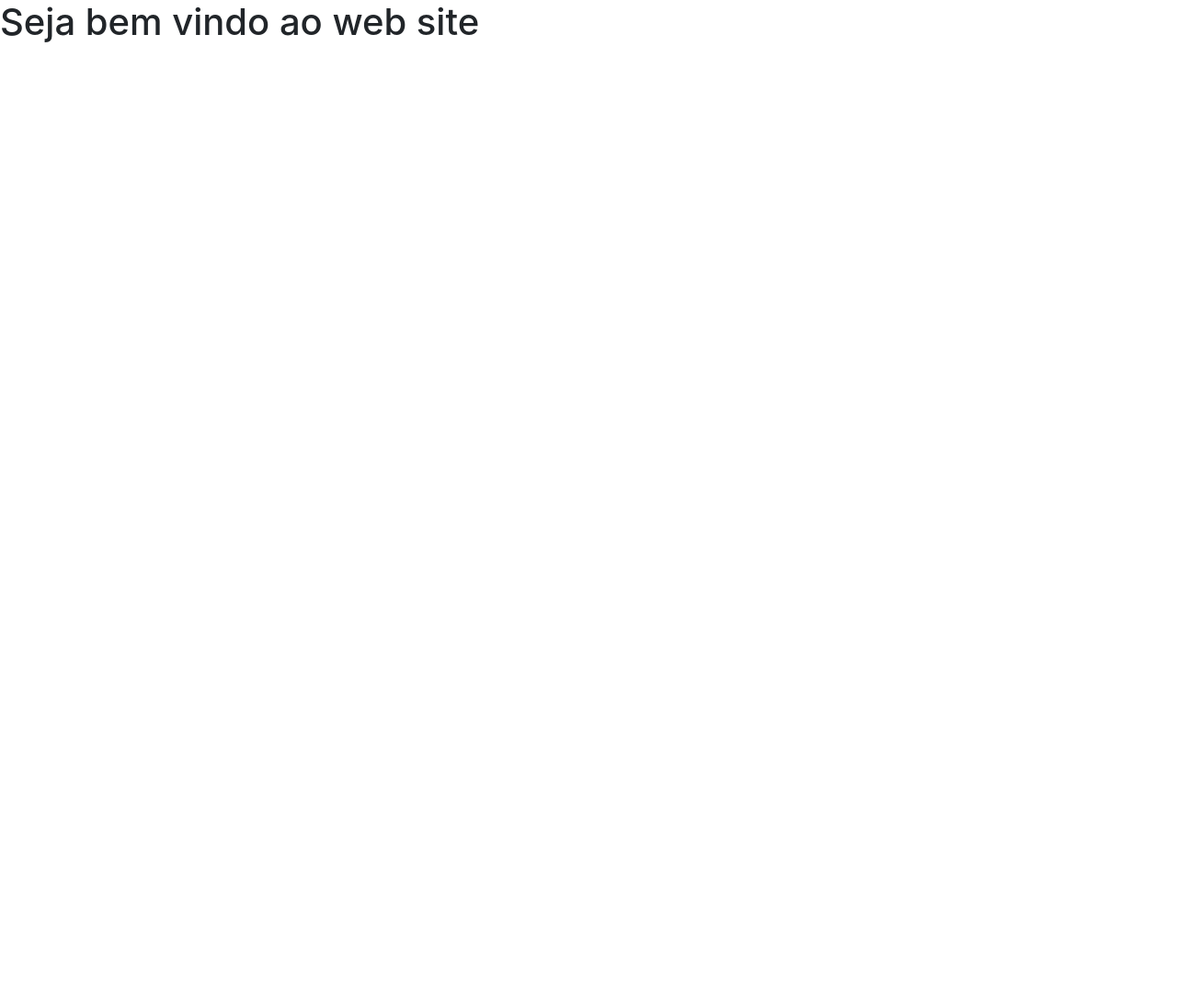
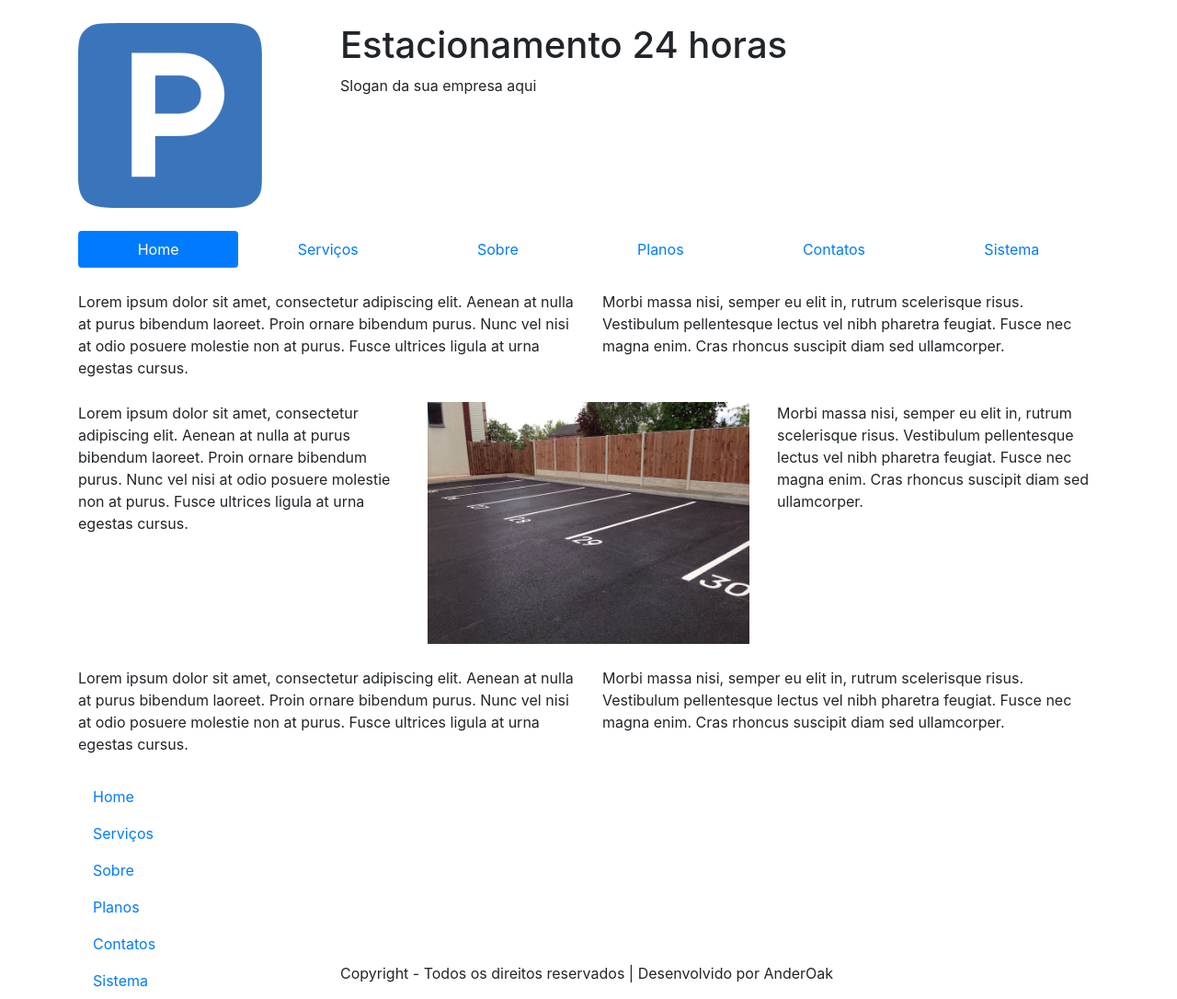
Before and after one commit to anderoak/projeto_estacionamento, a Django app: page / in a window 1280 px wide. Shown: the whole page at 92% size. Before the commit the page ends 46 px from the top, so only its background shows below. Run offline with Django 3.2, Linux system fonts and the light colour scheme; some libraries are stand-ins or nearby versions.

Commit message:
Implementa layout da página home do website

```diff
--- a/estacionamento/settings.py
+++ b/estacionamento/settings.py
@@ -128,6 +128,7 @@ STATIC_ROOT = os.path.join(BASE_DIR, 'staticfiles')
 
 STATICFILES_DIRS = [
     os.path.join(BASE_DIR, "static"),
+    os.path.join(BASE_DIR, "website/static"),
 ]
 
 LOGIN_URL = 'home'
--- /dev/null
+++ b/website/static/css/style.css
@@ -0,0 +1,13 @@
+.title-website {
+    display: table-cell;
+    vertical-align:bottom;
+}
+
+.footer-website{
+    bottom:0;
+    position:absolute;
+}
+
+.row-space {
+    margin-top: 25px;
+}
--- a/website/templates/website/base.html
+++ b/website/templates/website/base.html
@@ -6,11 +6,16 @@
     <meta name="viewport" content="width=device-width, initial-scale=1.0">
     <meta http-equiv="X-UA-Compatible" content="ie=edge">
     <link rel="stylesheet" href="{% static 'bootstrap/css/bootstrap.css' %}">
-    <title>Website Estacionamento</title>
+    <script src="{% static 'bootstrap/js/bootstrap.js' %}"></script>
+    <link rel="stylesheet" href="{% static 'css/style.css' %}">
+    <title>Website - Estacionamento</title>
 </head>
 <body>
-    {% block main %}
-    {% endblock %}
+    <div class="container">
+        {% block main %}
+        {% endblock %}
+    </div>
+
     <script src="https://code.jquery.com/jquery-3.3.1.slim.min.js" integrity="sha384-q8i/X+965DzO0rT7abK41JStQIAqVgRVzpbzo5smXKp4YfRvH+8abtTE1Pi6jizo" crossorigin="anonymous"></script>
     <script src="https://cdnjs.cloudflare.com/ajax/libs/popper.js/1.14.7/umd/popper.min.js" integrity="sha384-UO2eT0CpHqdSJQ6hJty5KVphtPhzWj9WO1clHTMGa3JDZwrnQq4sF86dIHNDz0W1" crossorigin="anonymous"></script>
     <script src="https://stackpath.bootstrapcdn.com/bootstrap/4.3.1/js/bootstrap.min.js" integrity="sha384-JjSmVgyd0p3pXB1rRibZUAYoIIy6OrQ6VrjIEaFf/nJGzIxFDsf4x0xIM+B07jRM" crossorigin="anonymous"></script>
--- /dev/null
+++ b/website/templates/website/footer.html
@@ -0,0 +1,30 @@
+<div class="row row-space">
+    <div class="col-3">
+        <ul class="nav flex-column">
+            <li class="nav-item">
+                <a class="nav-link active" href="#">Home</a>
+            </li>
+            <li class="nav-item">
+                <a class="nav-link" href="#">Serviços</a>
+            </li>
+            <li class="nav-item">
+                <a class="nav-link" href="#">Sobre</a>
+            </li>
+            <li class="nav-item">
+                <a class="nav-link" href="#">Planos</a>
+            </li>
+            <li class="nav-item">
+                <a class="nav-link" href="#">Contatos</a>
+            </li>
+            <li class="nav-item">
+                <a class="nav-link" href="#">Sistema</a>
+            </li>
+        </ul>
+    </div>
+    <div class="col-6">
+        <p class="footer-website">Copyright - Todos os direitos reservados | Desenvolvido por AnderOak</p>
+    </div>
+    <div class="col-3">
+
+    </div>
+</div>
--- a/website/templates/website/index.html
+++ b/website/templates/website/index.html
@@ -1,5 +1,59 @@
 {% extends 'website/base.html' %}
+{% load static %}
 
 {% block main %}
-    <h1>Seja bem vindo ao web site</h1>
+    <div class="row row-space ">
+        <div class="col-3">
+            <img src="{% static 'img/logo_park_medium.png' %}" class="img-fluid" alt="Estacionamento 24 horas">
+        </div>
+        <div class="col-9">
+            <h1>Estacionamento 24 horas</h1>
+            <span>Slogan da sua empresa aqui</span>
+        </div>
+    </div>
+
+    {% include 'website/menu.html' %}
+
+    <div class="row row-space">
+        <div class="col-6">
+            Lorem ipsum dolor sit amet, consectetur adipiscing elit.
+            Aenean at nulla at purus bibendum laoreet. Proin ornare bibendum purus.
+            Nunc vel nisi at odio posuere molestie non at purus. Fusce ultrices ligula at urna egestas cursus.
+        </div>
+        <div class="col-6">
+            Morbi massa nisi, semper eu elit in, rutrum scelerisque risus.
+            Vestibulum pellentesque lectus vel nibh pharetra feugiat. Fusce nec magna enim.
+            Cras rhoncus suscipit diam sed ullamcorper.
+        </div>
+    </div>
+    <div class="row row-space">
+        <div class="col-4">
+            Lorem ipsum dolor sit amet, consectetur adipiscing elit.
+            Aenean at nulla at purus bibendum laoreet. Proin ornare bibendum purus.
+            Nunc vel nisi at odio posuere molestie non at purus. Fusce ultrices ligula at urna egestas cursus.
+        </div>
+        <div class="col-4">
+            <img src="{% static 'img/parking_pic.jpg' %}" class="img-fluid" alt="Estacionamento 24 horas">
+        </div>
+        <div class="col-4">
+            Morbi massa nisi, semper eu elit in, rutrum scelerisque risus.
+            Vestibulum pellentesque lectus vel nibh pharetra feugiat. Fusce nec magna enim.
+            Cras rhoncus suscipit diam sed ullamcorper.
+        </div>
+    </div>
+    <div class="row row-space">
+        <div class="col-6">
+            Lorem ipsum dolor sit amet, consectetur adipiscing elit.
+            Aenean at nulla at purus bibendum laoreet. Proin ornare bibendum purus.
+            Nunc vel nisi at odio posuere molestie non at purus. Fusce ultrices ligula at urna egestas cursus.
+        </div>
+        <div class="col-6">
+            Morbi massa nisi, semper eu elit in, rutrum scelerisque risus.
+            Vestibulum pellentesque lectus vel nibh pharetra feugiat. Fusce nec magna enim.
+            Cras rhoncus suscipit diam sed ullamcorper.
+        </div>
+    </div>
+
+    {% include 'website/footer.html' %}
+
 {% endblock %}
--- /dev/null
+++ b/website/templates/website/menu.html
@@ -0,0 +1,24 @@
+<div class="row row-space">
+    <div class="col-12">
+        <ul class="nav nav-pills nav-fill">
+            <li class="nav-item">
+                <a class="nav-link active" href="#">Home</a>
+            </li>
+            <li class="nav-item">
+                <a class="nav-link" href="#">Serviços</a>
+            </li>
+            <li class="nav-item">
+                <a class="nav-link" href="#">Sobre</a>
+            </li>
+            <li class="nav-item">
+                <a class="nav-link" href="#">Planos</a>
+            </li>
+            <li class="nav-item">
+                <a class="nav-link" href="#">Contatos</a>
+            </li>
+            <li class="nav-item">
+                <a class="nav-link" href="#">Sistema</a>
+            </li>
+        </ul>
+    </div>
+</div>
```
Also changed, not shown: static/img/logo_park.png (added), static/img/logo_park_medium.png (added), static/img/logo_park_small.png (added), static/img/parking_pic.jpg (added).
